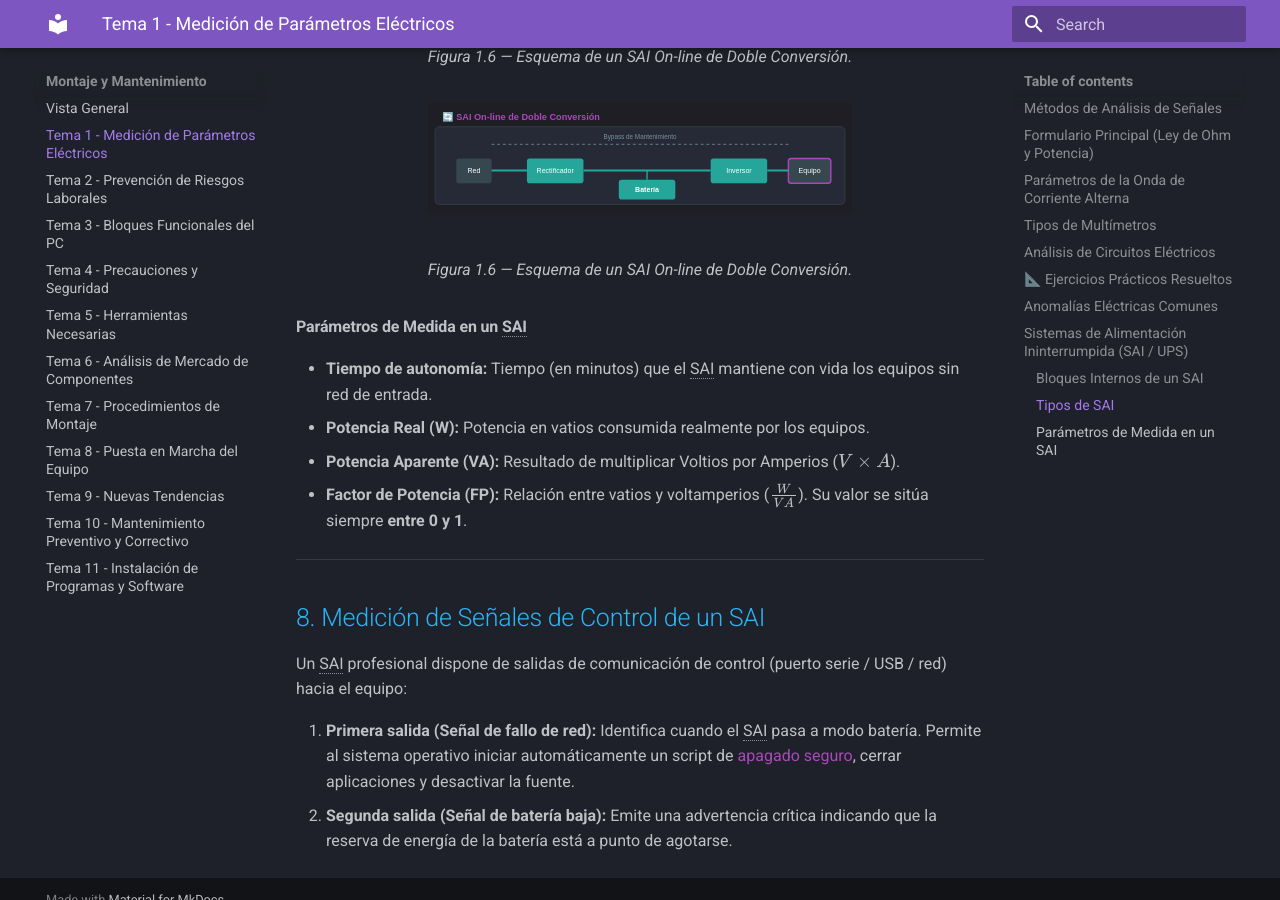
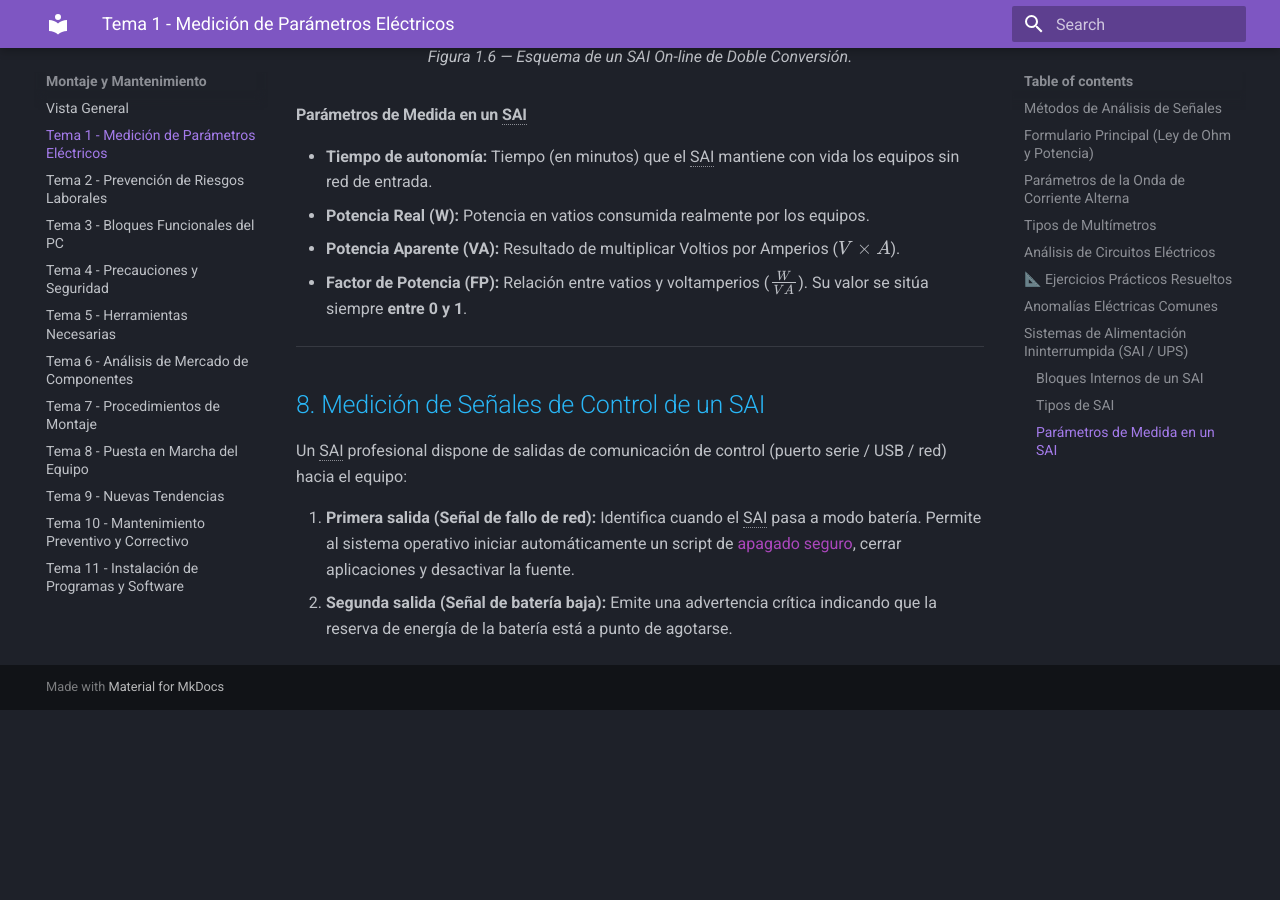
Before and after one commit to Beamspark/SMR-Apuntes, an MkDocs documentation site: the page built from docs/montaje/tema-1.md, in a window 1280 px wide and 900 px high, scrolled down 7939 px. Built offline with MkDocs 1.6.1 and Material for MkDocs 9.7.7, drawn with Linux system fonts in a browser that asks for light colours; after the commit the page ends 8649 px from its top, so only the background shows below that.

Commit message:
Update tema-1.md

```diff
--- a/docs/montaje/tema-1.md
+++ b/docs/montaje/tema-1.md
@@ -188,11 +188,6 @@ La conversión se efectúa <span style="color: #ab47bc;">continuamente desde el
   <figcaption>Figura 1.6 — Esquema de un SAI On-line de Doble Conversión.</figcaption>
 </figure>
 
-<figure markdown="span">
-  ![SAI Online Doble Conversion](../img/montaje/tema-1/sai-online.svg)
-  <figcaption>Figura 1.6 — Esquema de un SAI On-line de Doble Conversión.</figcaption>
-</figure>
-
 #### Parámetros de Medida en un SAI
 - **Tiempo de autonomía:** Tiempo (en minutos) que el SAI mantiene con vida los equipos sin red de entrada.
 - **Potencia Real (W):** Potencia en vatios consumida realmente por los equipos.
```
